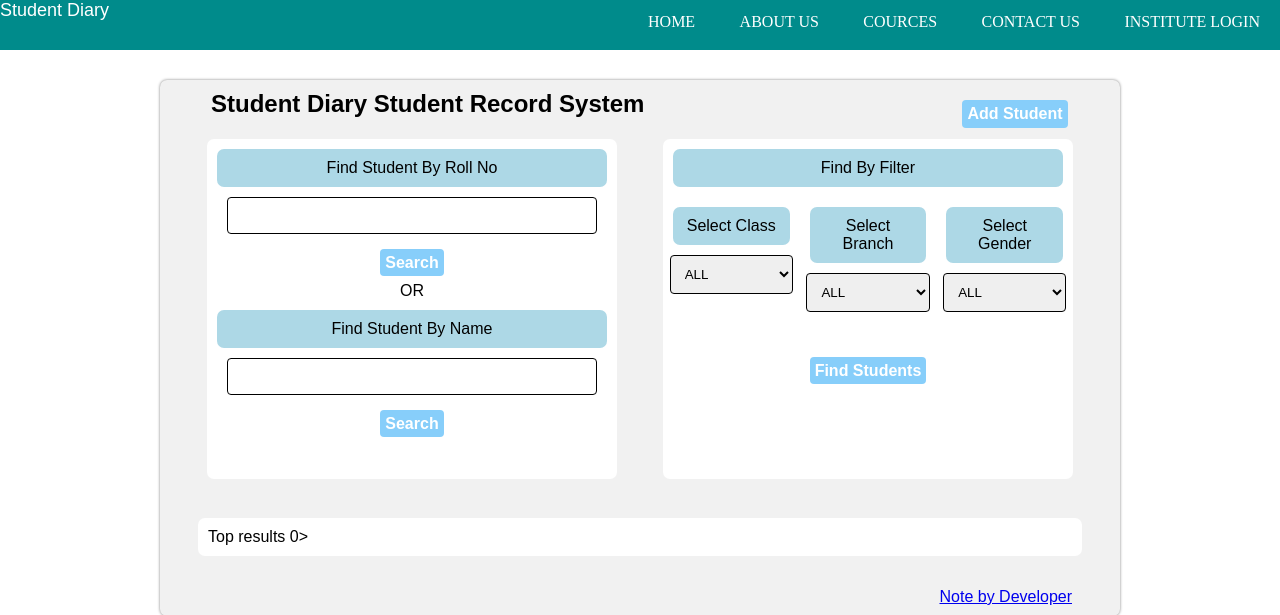
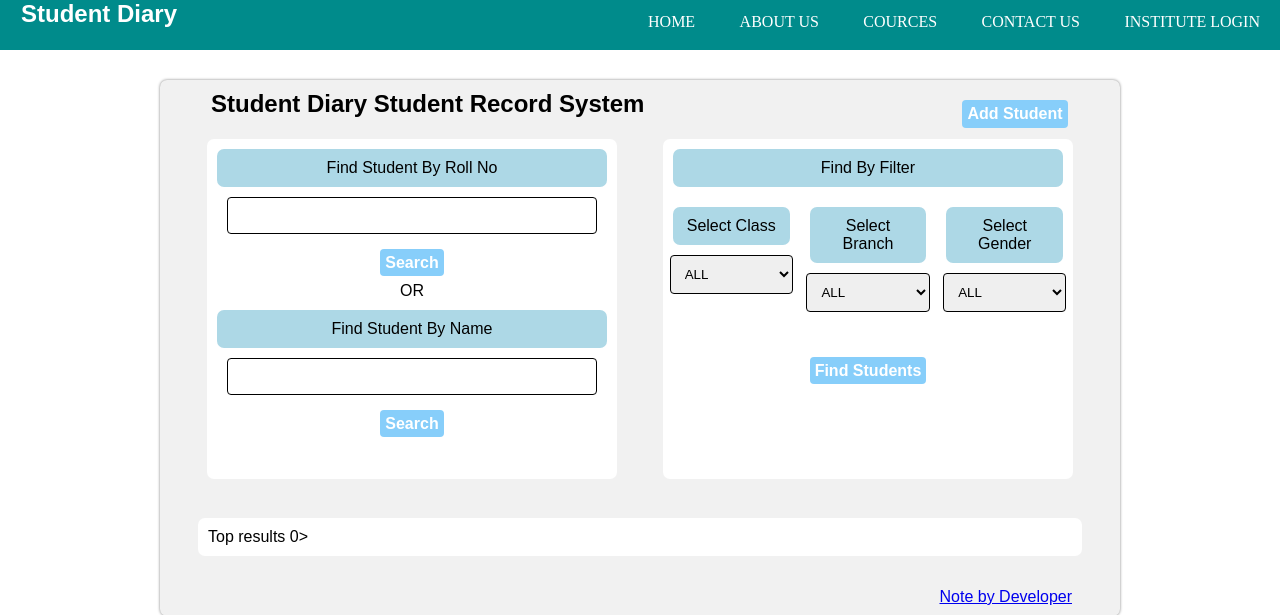
Before and after one commit to aniketkardule/students, a PHP site: page /index.php in a window 1280 px wide. Shown: the top 615 px of the page. Run offline with PHP 8.4, Linux system fonts and the light colour scheme; data that the repository does not hold is empty; some web fonts are replaced.

Commit message:
Update header.php

```diff
--- a/header.php
+++ b/header.php
@@ -1,6 +1,6 @@
 <div class="wrapper">
         <div class="logo">
-                <span style="color:#fff;font-size:18px;">Student Diary</span>
+                <span style="color:#fff;font-size:24px;margin:auto auto auto 21px;font-weight:bold;">Student Diary</span>
         </div>
 <ul class="nav-area">
 <li><a href="#">Home</a></li>
```
